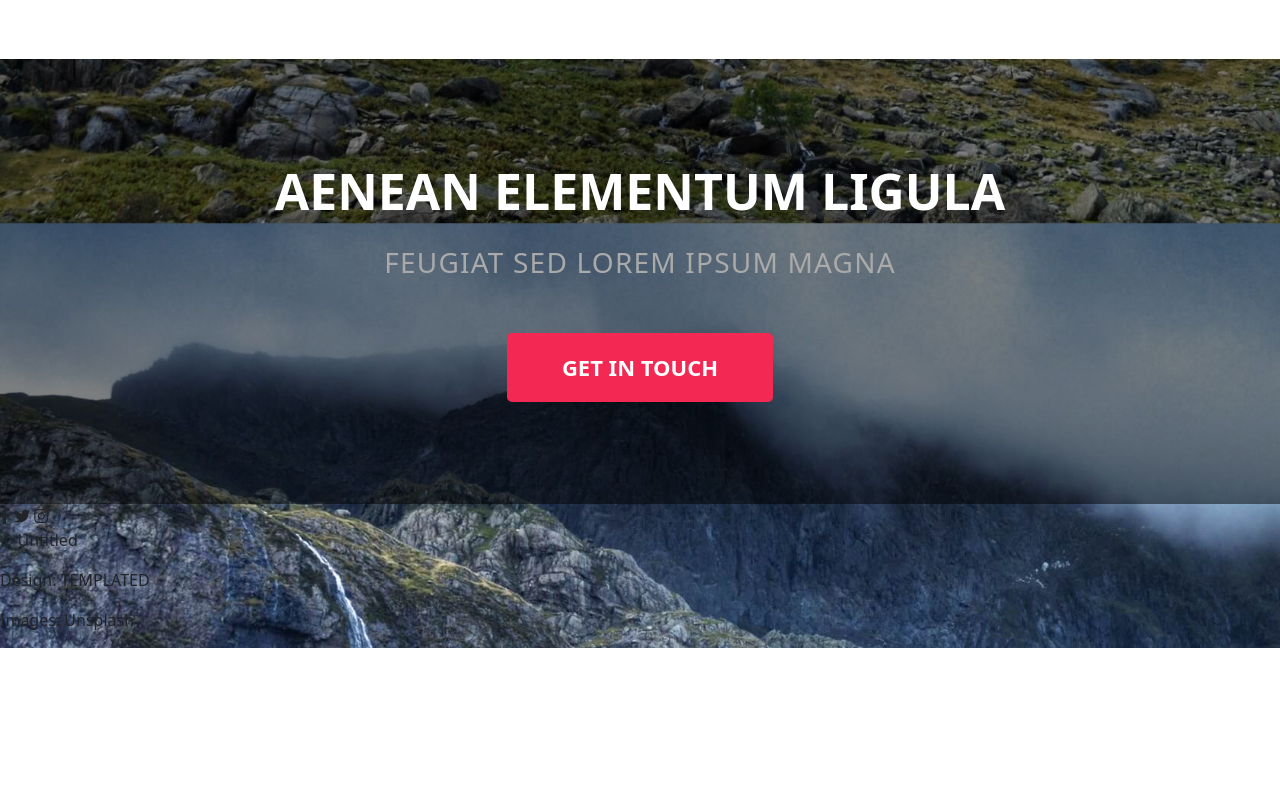
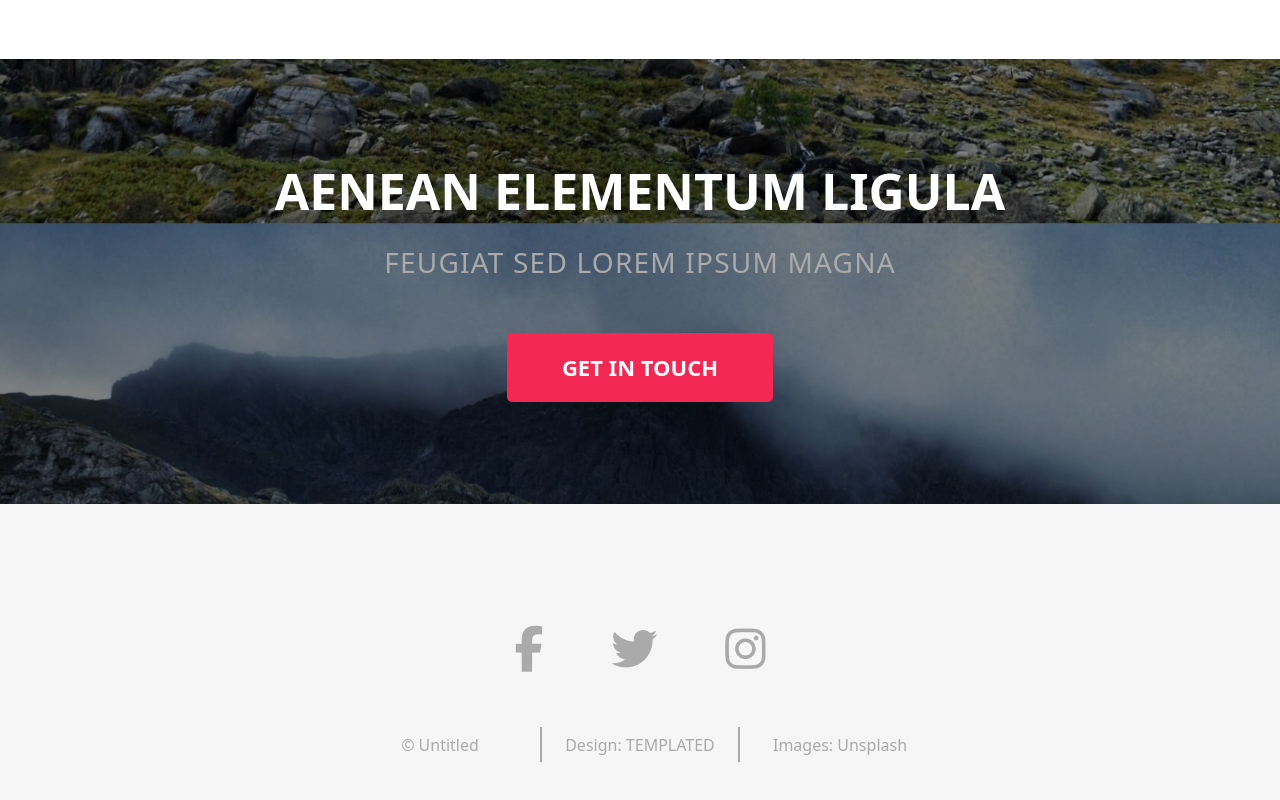
Before and after one commit to M8Eggman/Spatial, a website: page index.html in a window 1280 px wide. Shown: the part 3331-4131 px from the top of the page. Before the commit the page ends 3979 px from the top, so only its background shows below. Drawn offline with nearby package versions, Linux system fonts and the light colour scheme.

Commit message:
ajout de style dans le footer

```diff
--- a/index.html
+++ b/index.html
@@ -127,16 +127,22 @@
     <!-- section aenean -->
 
     <!-- footer -->
-    <footer>
-      <div>
+    <footer class="d-flex flex-column align-items-center">
+      <div class="d-flex">
         <i class="fa-brands fa-facebook-f"></i>
         <i class="fa-brands fa-twitter"></i>
         <i class="fa-brands fa-instagram"></i>
       </div>
-      <div>
-        <p>&copy Untitled</p>
-        <p>Design: TEMPLATED</p>
-        <p>Images: Unsplash</p>
+      <div class="d-flex">
+        <div>
+          <p>&copy Untitled</p>
+        </div>
+        <div>
+          <p>Design: TEMPLATED</p>
+        </div>
+        <div>
+          <p>Images: Unsplash</p>
+        </div>
       </div>
     </footer>
     <!-- footer -->
--- a/src/sass/partials/_footer.sass
+++ b/src/sass/partials/_footer.sass
@@ -1,3 +1,25 @@
 @use './_variables' as *
 @use './_mixins' as *
 @use './_fonts'
+
+footer
+    background-color: $fondGris
+    height: 382px
+    color: $grisTexte
+    > div:first-of-type
+        margin-top: 122px
+        gap: 68px
+        i
+            font-size: 46px
+    > div:last-of-type
+        margin-top: 55px
+        div
+            width: 200px
+            height: 35px
+            display: flex
+            align-items: center
+            justify-content: center
+            p
+                margin: 0
+        div:nth-of-type(2)
+            border-inline: solid 2px $grisTexte
```
Also changed, not shown: public/styles/style.css, 1 other file.
